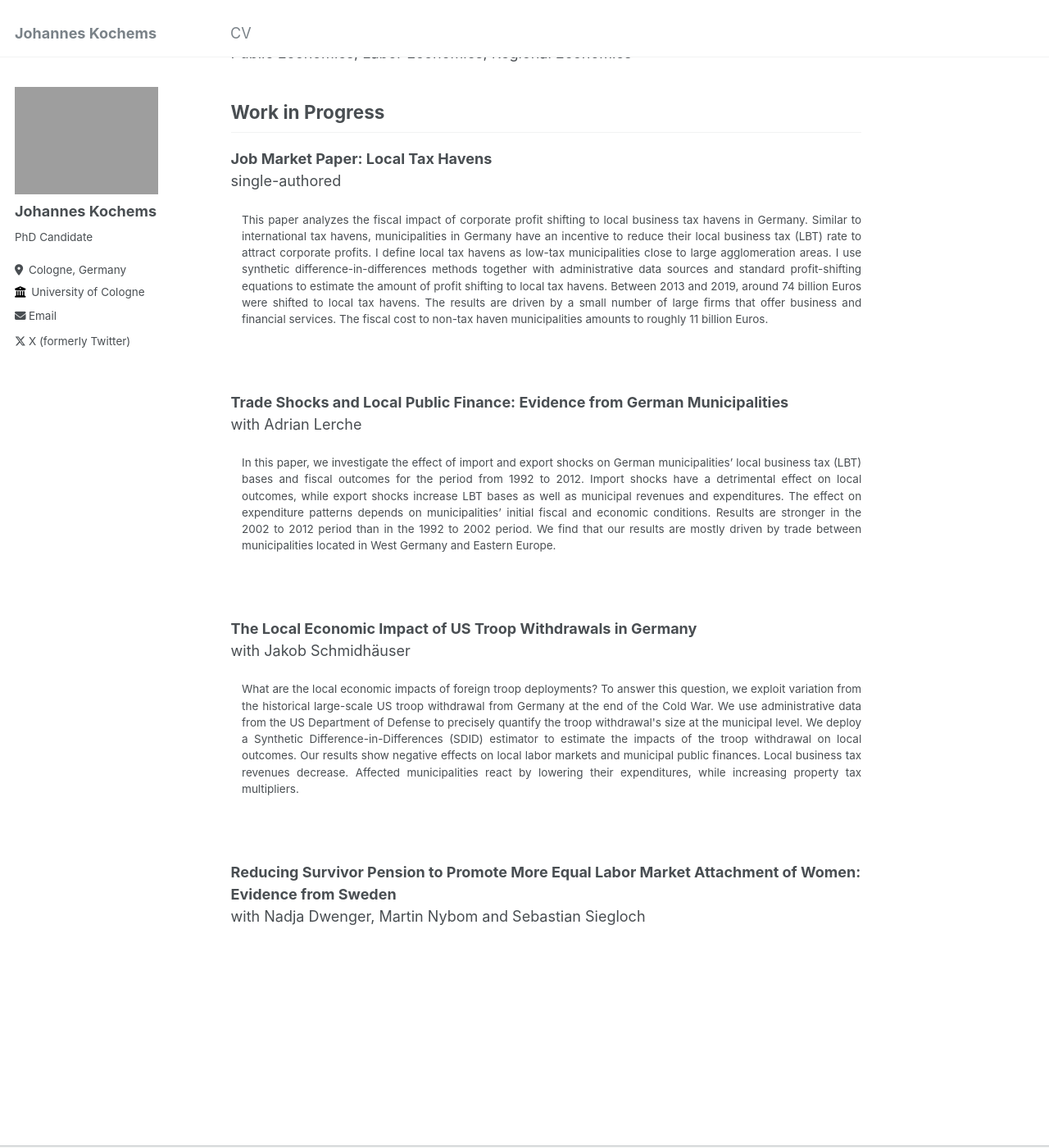
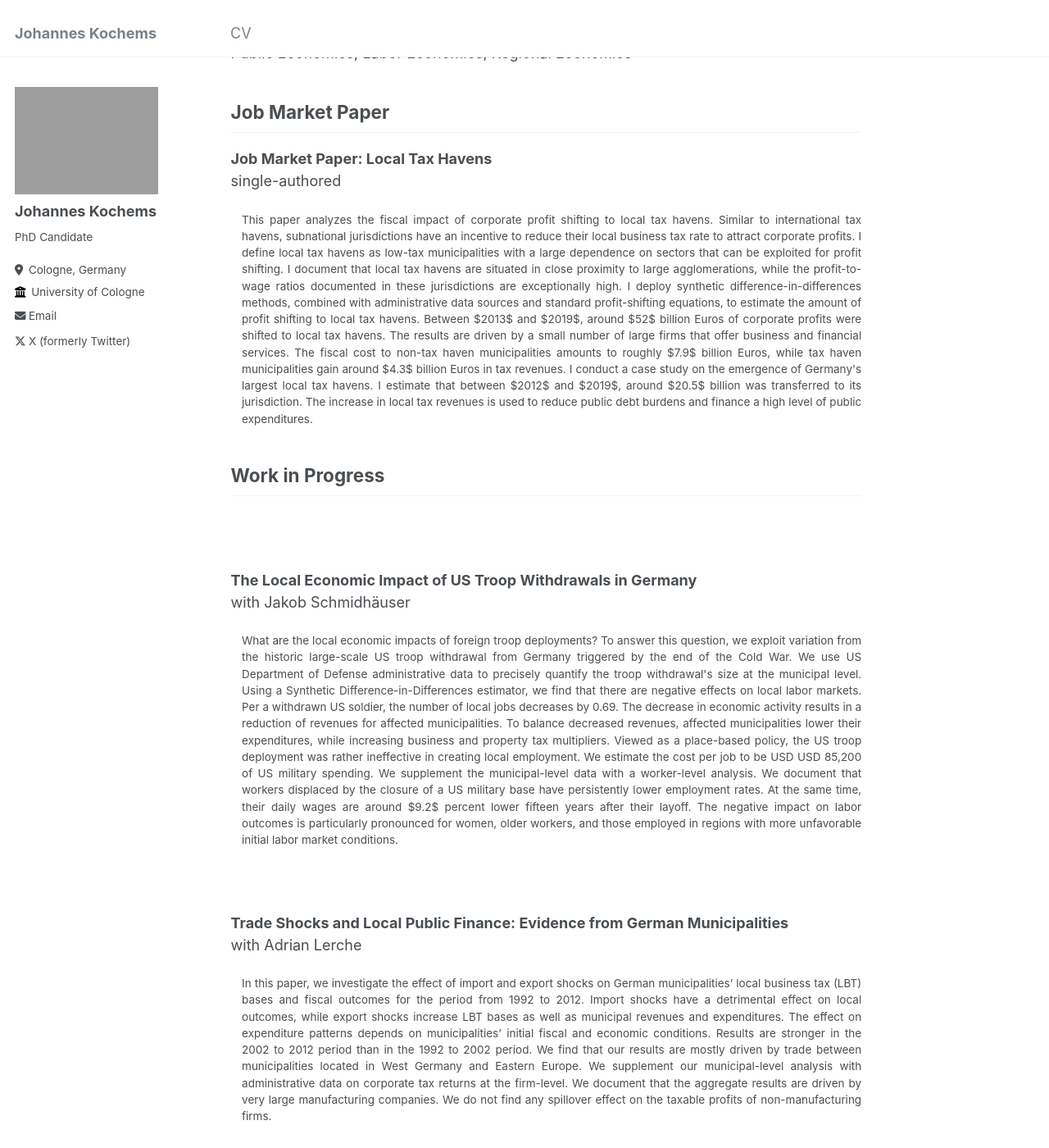
Before and after one commit to jkochems/jkochems.github.io, a Jekyll site: the page built from _pages/about.md, in a window 1280 px wide and 1400 px high, scrolled down 323 px. Shown: the whole window at 82% size. Built offline with Jekyll 4.4.1, drawn with Linux system fonts in a browser that asks for light colours.

Commit message:
Updated abstracts

```diff
--- a/_pages/about.md
+++ b/_pages/about.md
@@ -18,17 +18,42 @@ Research Interests
 ------
 Public Economics, Labor Economics, Regional Economics
 
-Work in Progress
+
+Job Market Paper
 ------
 
 <dt><strong>Job Market Paper: Local Tax Havens</strong></dt>
 single-authored <br />
-<dd><div style="text-align: justify"> This paper analyzes the fiscal impact of corporate profit shifting to local business tax havens in Germany.
-Similar to international tax havens, municipalities in Germany have an incentive to reduce their local business tax (LBT) rate to attract corporate profits.
-I define local tax havens as low-tax municipalities close to large agglomeration areas. I use synthetic difference-in-differences methods together with
-administrative data sources and standard profit-shifting equations to estimate the amount of profit shifting to local tax havens. Between 2013 and 2019,
- around 74 billion Euros were shifted to local tax havens. The results are driven by a small number of large firms that offer business and financial services.
- The fiscal cost to non-tax haven municipalities amounts to roughly 11 billion Euros. <br /> </div> </dd>
+<dd><div style="text-align: justify"> This paper analyzes the fiscal impact of corporate profit shifting to local tax havens.
+Similar to international tax havens, subnational jurisdictions have an incentive to reduce their local business tax rate to attract corporate profits.
+I define local tax havens as low-tax municipalities with a large dependence on sectors that can be exploited for profit shifting.
+I document that local tax havens are situated in close proximity to large agglomerations, while the profit-to-wage ratios documented in these jurisdictions are exceptionally high.
+I deploy synthetic difference-in-differences methods, combined with administrative data sources and standard profit-shifting equations, to estimate the amount of profit shifting to local tax havens.
+Between $2013$ and $2019$, around $52$ billion Euros of corporate profits were shifted to local tax havens. The results are driven by a small number of large firms that offer business and financial services.
+The fiscal cost to non-tax haven municipalities amounts to roughly $7.9$ billion Euros, while tax haven municipalities gain around $4.3$ billion Euros in tax revenues.
+I conduct a case study on the emergence of Germany's largest local tax havens. I estimate that between $2012$ and $2019$, around $20.5$ billion was transferred to its jurisdiction.
+The increase in local tax revenues is used to reduce public debt burdens and finance a high level of public expenditures. <br /> </div> </dd>
+
+
+
+Work in Progress
+------
+
+<br />
+ <br />
+<dt><strong>The Local Economic Impact of US Troop Withdrawals in Germany</strong> </dt>
+with Jakob Schmidhäuser <br />
+<dd><div style="text-align: justify"> What are the local economic impacts of foreign troop deployments?
+To answer this question, we exploit variation from the historic large-scale US troop withdrawal from Germany triggered by the end of the Cold War.
+We use US Department of Defense administrative data to precisely quantify the troop withdrawal's size at the municipal level.
+Using a Synthetic Difference-in-Differences estimator, we find that there are negative effects on local labor markets. Per a withdrawn US soldier, the number of local jobs decreases by 0.69.
+The decrease in economic activity results in a reduction of revenues for affected municipalities.
+To balance decreased revenues, affected municipalities lower their expenditures, while increasing business and property tax multipliers.
+Viewed as a place-based policy, the US troop deployment was rather ineffective in creating local employment.
+We estimate the cost per job to be USD USD 85,200 of US military spending. We supplement the municipal-level data with a worker-level analysis.
+We document that workers displaced by the closure of a US military base have persistently lower employment rates.
+At the same time, their daily wages are around $9.2$ percent lower fifteen years after their layoff.
+The negative impact on labor outcomes is particularly pronounced for women, older workers, and those employed in regions with more unfavorable initial labor market conditions.<br /> </div> </dd>
 
 
  <br />
@@ -41,20 +66,8 @@ have a detrimental effect on local outcomes, while export shocks increase LBT ba
 revenues and expenditures. The effect on expenditure patterns depends on municipalities’ initial fiscal
 and economic conditions. Results are stronger in the 2002 to 2012 period than in the 1992 to 2002 period.
 We find that our results are mostly driven by trade between municipalities located in West Germany and
-Eastern Europe. <br /> </div> </dd>
-
-
- <br />
- <br />
-<dt><strong>The Local Economic Impact of US Troop Withdrawals in Germany</strong> </dt>
-with Jakob Schmidhäuser <br />
-<dd><div style="text-align: justify"> What are the local economic impacts of foreign troop deployments?
-To answer this question, we exploit variation from the historical large-scale US troop withdrawal from Germany
-at the end of the Cold War. We use administrative data from the US Department of Defense to precisely quantify
-the troop withdrawal's size at the municipal level. We deploy a Synthetic Difference-in-Differences (SDID) estimator
-to estimate the impacts of the troop withdrawal on local outcomes. Our results show negative effects on local labor
-markets and municipal public finances. Local business tax revenues decrease. Affected municipalities react by lowering
-their expenditures, while increasing property tax multipliers.<br /> </div> </dd>
+Eastern Europe. We supplement our municipal-level analysis with administrative data on corporate tax returns at the firm-level.
+We document that the aggregate results are driven by very large manufacturing companies. We do not find any spillover effect on the taxable profits of non-manufacturing firms.<br /> </div> </dd>
 
 
  <br />
```
